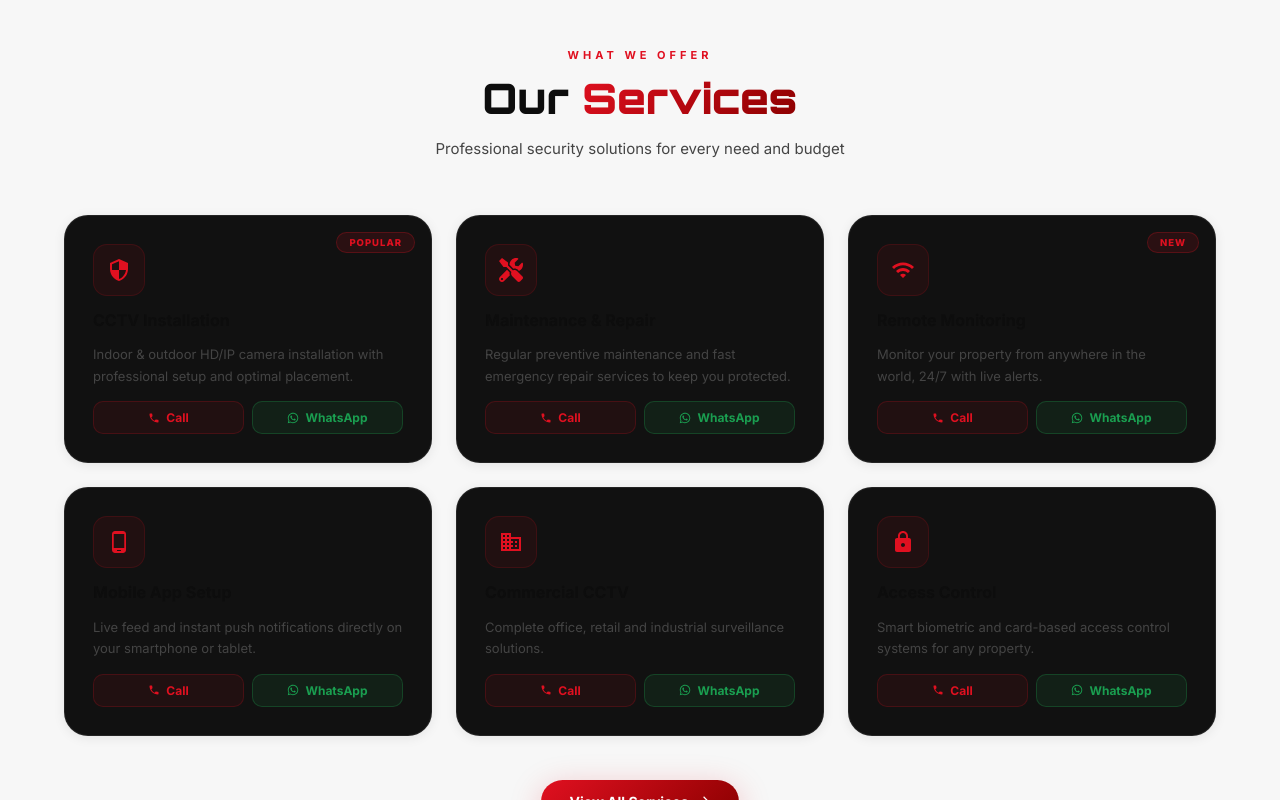
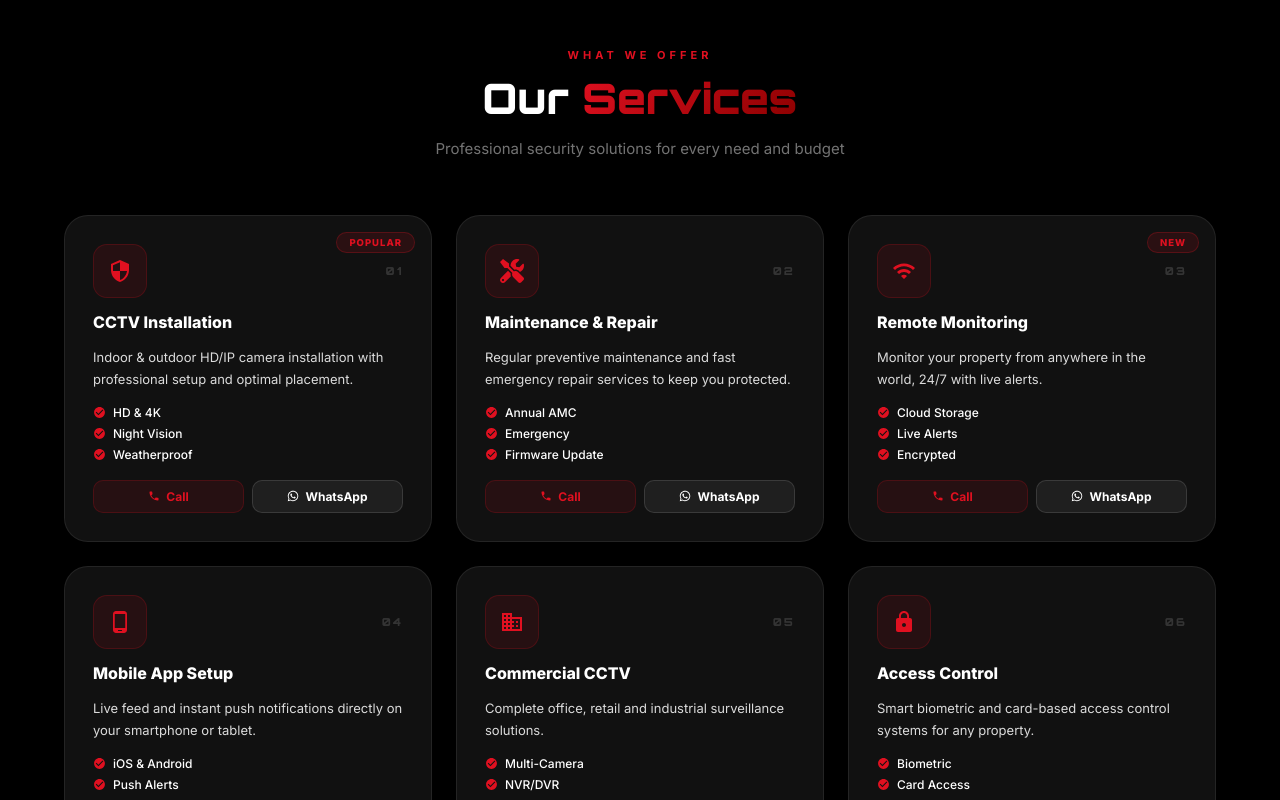
Before and after one commit to Chinna0107/netking-service-providers, a React (Vite) app: page / in a window 1280 px wide. Shown: the part 840-1640 px from the top of the page. Built offline with nearby package versions, Linux system fonts and the light colour scheme.

Commit message:
Production 2.23

```diff
--- a/src/pages/Home.css
+++ b/src/pages/Home.css
@@ -171,47 +171,83 @@
 .stat-val { font-family:'Orbitron',sans-serif; font-size:22px; font-weight:900; color:#fff; line-height:1; }
 .stat-lbl { font-size:10px; color:#666; letter-spacing:1.2px; text-transform:uppercase; }
 
-/* ─── Services — WHITE background ─── */
-.services-sec { background:var(--bg-light2); }
-.services-sec .sec-title { color:var(--black); }
-.services-sec .sec-sub   { color:var(--text-dark2); }
-.services-sec .eyebrow   { color:var(--red); }
+/* ─── Services — BLACK background ─── */
+.services-sec { background: #000; }
+.services-sec .sec-title { color: #fff; }
+.services-sec .sec-sub   { color: rgba(255,255,255,.45); }
+.services-sec .eyebrow   { color: var(--red); }
 
 .svc-grid { display:grid; grid-template-columns:repeat(3,1fr); gap:20px; }
+
 .svc-card {
-  background:#fff; border:1px solid rgba(0,0,0,.08);
-  border-radius:var(--radius-lg); padding:26px 22px;
-  display:flex; flex-direction:column; gap:14px;
-  position:relative; overflow:hidden;
-  transition:all .4s cubic-bezier(.22,1,.36,1);
-  box-shadow:var(--shadow-sm);
+  background: #111;
+  border: 1px solid rgba(255,255,255,.08);
+  border-radius: var(--radius-lg);
+  padding: 28px 24px;
+  display: flex; flex-direction: column; gap: 16px;
+  position: relative; overflow: hidden;
+  transition: all .4s cubic-bezier(.22,1,.36,1);
 }
-.svc-card:hover { border-color:var(--red); transform:translateY(-8px); box-shadow:var(--shadow-md), 0 0 0 1px var(--red); }
+.svc-card:hover {
+  border-color: var(--red);
+  transform: translateY(-8px);
+  box-shadow: 0 24px 60px rgba(0,0,0,.6), 0 0 0 1px var(--red);
+}
+.svc-card-glow {
+  position: absolute; inset: 0; pointer-events: none;
+  background: radial-gradient(ellipse 70% 50% at 50% 0%, rgba(224,16,32,.1), transparent);
+  opacity: 0; transition: opacity .4s;
+}
+.svc-card:hover .svc-card-glow { opacity: 1; }
+.svc-card-bar {
+  position: absolute; bottom: 0; left: 0; right: 0; height: 3px;
+  background: var(--red); transform: scaleX(0); transform-origin: left;
+  transition: transform .4s ease;
+}
+.svc-card:hover .svc-card-bar { transform: scaleX(1); }
 
-.svc-badge { position:absolute; top:14px; right:14px; font-size:9.5px; font-weight:800; padding:3px 10px; border-radius:20px; letter-spacing:1px; text-transform:uppercase; }
-.badge-hot  { background:rgba(224,16,32,.1); color:var(--red); border:1px solid rgba(224,16,32,.25); }
-.badge-new  { background:rgba(0,120,255,.08); color:#0078ff; border:1px solid rgba(0,120,255,.2); }
+.svc-card-top { display: flex; align-items: center; justify-content: space-between; }
+.svc-card-num {
+  font-family: 'Orbitron', sans-serif; font-size: 11px; font-weight: 900;
+  color: rgba(255,255,255,.15); letter-spacing: 2px;
+}
+
+.svc-badge {
+  position: absolute; top: 16px; right: 16px;
+  font-size: 9.5px; font-weight: 800; padding: 4px 12px;
+  border-radius: 20px; letter-spacing: 1px; text-transform: uppercase;
+}
+.badge-hot { background: rgba(224,16,32,.12); color: var(--red); border: 1px solid rgba(224,16,32,.25); }
+.badge-new { background: rgba(255,255,255,.07); color: #fff; border: 1px solid rgba(255,255,255,.15); }
 
 .svc-icon {
-  width:52px; height:52px; border-radius:14px; flex-shrink:0;
-  background:rgba(224,16,32,.08); border:1px solid rgba(224,16,32,.15);
-  display:flex; align-items:center; justify-content:center;
-  font-size:24px; color:var(--red); transition:all .3s ease;
+  width: 54px; height: 54px; border-radius: 14px; flex-shrink: 0;
+  background: rgba(224,16,32,.1); border: 1.5px solid rgba(224,16,32,.2);
+  display: flex; align-items: center; justify-content: center;
+  font-size: 24px; color: var(--red); transition: all .35s ease;
 }
-.svc-card:hover .svc-icon { background:var(--red); color:#fff; box-shadow:var(--shadow-red); }
-.svc-card h3 { font-size:16px; font-weight:700; color:var(--black); line-height:1.3; }
-.svc-card p  { font-size:13px; color:var(--text-dark2); line-height:1.65; flex:1; }
+.svc-card:hover .svc-icon { background: var(--red); color: #fff; box-shadow: 0 8px 24px rgba(224,16,32,.3); transform: scale(1.08); }
 
-.svc-btns { display:flex; gap:8px; margin-top:auto; }
+.svc-card h3 { font-size: 16px; font-weight: 800; color: #fff; line-height: 1.3; }
+.svc-card p  { font-size: 13px; color: rgba(255,255,255,.85); line-height: 1.7; flex: 1; }
+
+.svc-feats { list-style: none; display: flex; flex-direction: column; gap: 6px; }
+.svc-feats li {
+  display: flex; align-items: center; gap: 7px;
+  font-size: 12px; color: #fff; font-weight: 500;
+}
+.svc-feats li svg { color: var(--red); font-size: 13px; flex-shrink: 0; }
+
+.svc-btns { display:flex; gap:8px; margin-top: auto; padding-top: 4px; }
 .svc-btn {
   flex:1; display:flex; align-items:center; justify-content:center; gap:6px;
   padding:10px 8px; border-radius:10px; font-size:12.5px; font-weight:700;
-  text-decoration:none; transition:all .3s ease; border:none; cursor:pointer;
+  text-decoration:none; transition:all .3s ease; cursor:pointer;
 }
-.svc-call { background:rgba(224,16,32,.08); color:var(--red); border:1px solid rgba(224,16,32,.2); }
-.svc-call:hover { background:var(--red); color:#fff; transform:translateY(-2px); }
-.svc-wa   { background:rgba(37,211,102,.08); color:#1a9e50; border:1px solid rgba(37,211,102,.2); }
-.svc-wa:hover { background:#25d366; color:#fff; transform:translateY(-2px); }
+.svc-call { background: rgba(224,16,32,.1); color: var(--red); border: 1.5px solid rgba(224,16,32,.2); }
+.svc-call:hover { background: var(--red); color: #fff; transform: translateY(-2px); }
+.svc-wa   { background: rgba(255,255,255,.06); color: #fff; border: 1.5px solid rgba(255,255,255,.12); }
+.svc-wa:hover { background: #fff; color: #000; transform: translateY(-2px); }
 
 /* ─── Why Us — BLACK background ─── */
 .why-sec { background:var(--bg-dark); }
--- a/src/pages/Home.jsx
+++ b/src/pages/Home.jsx
@@ -4,7 +4,7 @@ import {
   MdSecurity, MdBuild, MdWifi, MdPhoneAndroid,
   MdBusiness, MdLock, MdVerified, MdVideocam,
   MdSupportAgent, MdFlashOn, MdArrowForward,
-  MdPhone, MdStar, MdNotificationsActive,
+  MdPhone, MdStar, MdNotificationsActive, MdCheckCircle,
 } from 'react-icons/md';
 import { FaWhatsapp, FaShieldAlt, FaCamera, FaTools, FaAward } from 'react-icons/fa';
 import { IoShieldCheckmark } from 'react-icons/io5';
@@ -47,12 +47,12 @@ const stats = [
 ];
 
 const services = [
-  { ico:<MdSecurity />,     t:'CCTV Installation',   d:'Indoor & outdoor HD/IP camera installation with professional setup and optimal placement.', badge:'hot' },
-  { ico:<FaTools />,        t:'Maintenance & Repair', d:'Regular preventive maintenance and fast emergency repair services to keep you protected.', badge:null },
-  { ico:<MdWifi />,         t:'Remote Monitoring',    d:'Monitor your property from anywhere in the world, 24/7 with live alerts.', badge:'new' },
-  { ico:<MdPhoneAndroid />, t:'Mobile App Setup',     d:'Live feed and instant push notifications directly on your smartphone or tablet.', badge:null },
-  { ico:<MdBusiness />,     t:'Commercial CCTV',      d:'Complete office, retail and industrial surveillance solutions.', badge:null },
-  { ico:<MdLock />,         t:'Access Control',       d:'Smart biometric and card-based access control systems for any property.', badge:null },
+  { ico:<MdSecurity />,     t:'CCTV Installation',   d:'Indoor & outdoor HD/IP camera installation with professional setup and optimal placement.', badge:'hot',  feats:['HD & 4K','Night Vision','Weatherproof'] },
+  { ico:<FaTools />,        t:'Maintenance & Repair', d:'Regular preventive maintenance and fast emergency repair services to keep you protected.', badge:null, feats:['Annual AMC','Emergency','Firmware Update'] },
+  { ico:<MdWifi />,         t:'Remote Monitoring',    d:'Monitor your property from anywhere in the world, 24/7 with live alerts.', badge:'new',  feats:['Cloud Storage','Live Alerts','Encrypted'] },
+  { ico:<MdPhoneAndroid />, t:'Mobile App Setup',     d:'Live feed and instant push notifications directly on your smartphone or tablet.', badge:null, feats:['iOS & Android','Push Alerts','Playback'] },
+  { ico:<MdBusiness />,     t:'Commercial CCTV',      d:'Complete office, retail and industrial surveillance solutions.', badge:null, feats:['Multi-Camera','NVR/DVR','Staff Training'] },
+  { ico:<MdLock />,         t:'Access Control',       d:'Smart biometric and card-based access control systems for any property.', badge:null, feats:['Biometric','Card Access','Visitor Log'] },
 ];
 
 const whyUs = [
@@ -204,16 +204,24 @@ export default function Home() {
           <h2 className="sec-title reveal">Our <span>Services</span></h2>
           <p className="sec-sub reveal">Professional security solutions for every need and budget</p>
           <div className="svc-grid">
-            {services.map(({ico,t,d,badge},i)=>(
+            {services.map(({ico,t,d,badge,feats},i)=>(
               <div key={t} className="svc-card reveal" data-delay={i*80}>
+                <div className="svc-card-glow" />
                 {badge && <span className={`svc-badge ${badge==='new'?'badge-new':'badge-hot'}`}>{badge==='new'?'New':'Popular'}</span>}
-                <div className="svc-icon">{ico}</div>
+                <div className="svc-card-top">
+                  <div className="svc-icon">{ico}</div>
+                  <span className="svc-card-num">0{i+1}</span>
+                </div>
                 <h3>{t}</h3>
                 <p>{d}</p>
+                <ul className="svc-feats">
+                  {feats.map(f=><li key={f}><MdCheckCircle/>{f}</li>)}
+                </ul>
                 <div className="svc-btns">
                   <a href="tel:9248353592" className="svc-btn svc-call"><MdPhone/>Call</a>
                   <a href="https://wa.me/919248353592" className="svc-btn svc-wa" target="_blank" rel="noreferrer"><FaWhatsapp/>WhatsApp</a>
                 </div>
+                <div className="svc-card-bar" />
               </div>
             ))}
           </div>
```
Also changed, not shown: src/components/Footer.css (+9 -9 lines), vercel.json (added).
